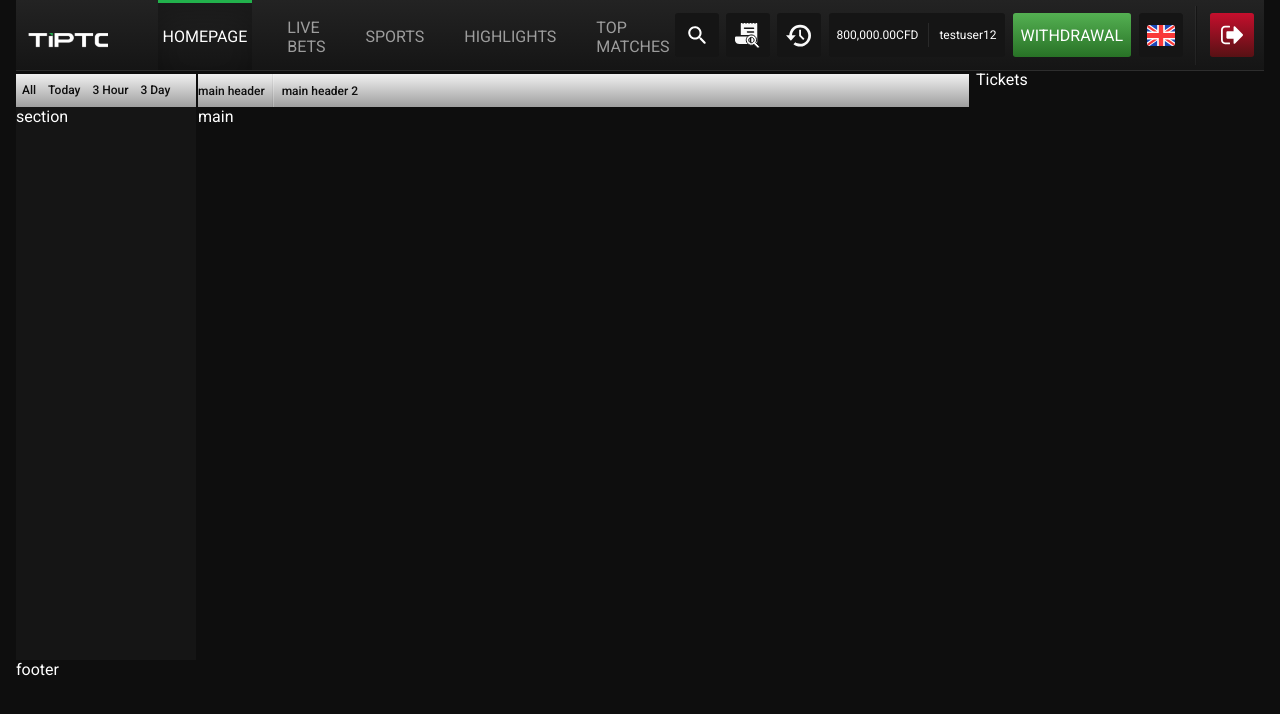
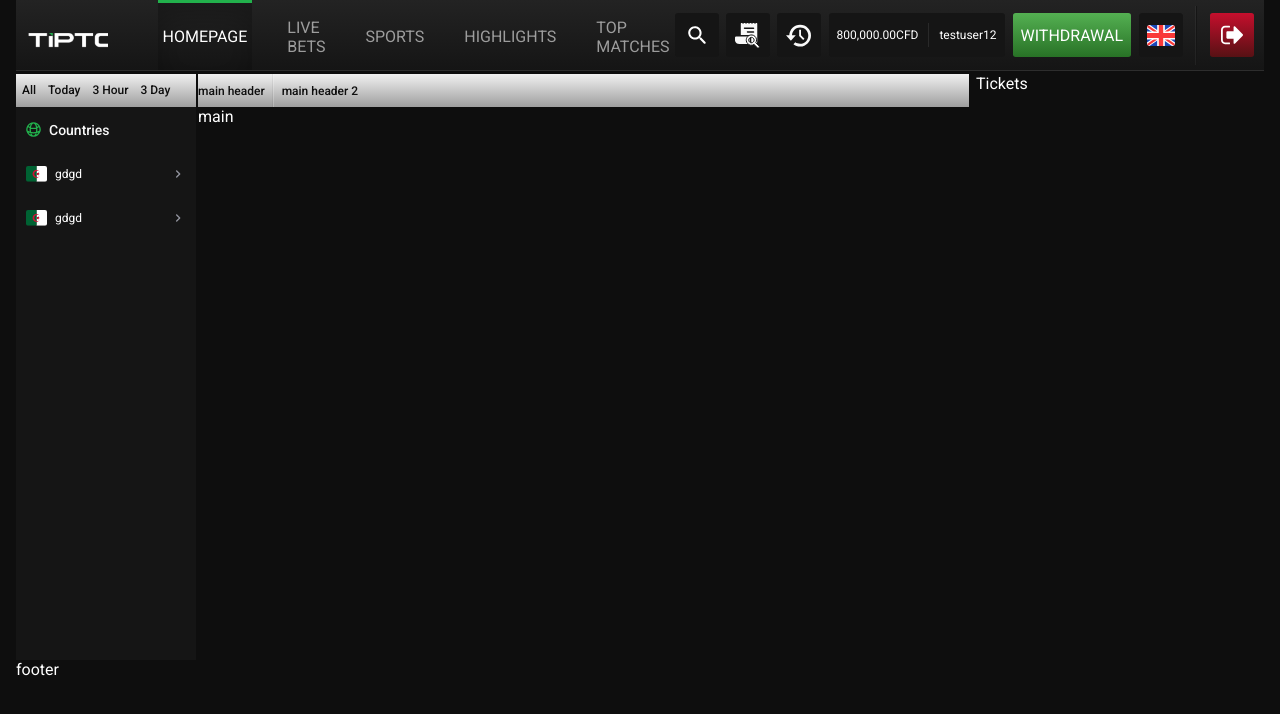
Before and after one commit to vetalmolotov/asncgrp-app, a React (Create React App) app: page / in a window 1280 px wide. Shown: the top 714 px of the page. Built offline with nearby package versions, Linux system fonts and the light colour scheme.

Commit message:
add basic component with country list on sidebar

```diff
--- a/src/assets/imgComponents/iconArrows.js
+++ b/src/assets/imgComponents/iconArrows.js
@@ -1,9 +1,9 @@
 import React from "react";
 
-const IconDropdownMenu = () => {
+const IconDropdownMenu = ({className}) => {
 
     return <>
-        <svg width="16" height="16" viewBox="0 0 16 16" fill="none" xmlns="http://www.w3.org/2000/svg">
+        <svg className={className} width="16" height="16" viewBox="0 0 16 16" fill="none" xmlns="http://www.w3.org/2000/svg">
             <g clip-path="url(#clip0_414_271)">
                 <path d="M5.41335 9.80668L8.00001 7.22001L10.5867 9.80668C10.8467 10.0667 11.2667 10.0667 11.5267 9.80668C11.7867 9.54668 11.7867 9.12668 11.5267 8.86668L8.46668 5.80668C8.20668 5.54668 7.78668 5.54668 7.52668 5.80668L4.46668 8.86668C4.20668 9.12668 4.20668 9.54668 4.46668 9.80668C4.72668 10.06 5.15335 10.0667 5.41335 9.80668Z" fill="white"/>
             </g>
@@ -13,17 +13,6 @@ const IconDropdownMenu = () => {
                 </clipPath>
             </defs>
         </svg>
-        <svg width="16" height="16" viewBox="0 0 16 16" fill="none" xmlns="http://www.w3.org/2000/svg">
-            <g clip-path="url(#clip0_414_271)">
-                <path d="M5.41335 9.80668L8.00001 7.22001L10.5867 9.80668C10.8467 10.0667 11.2667 10.0667 11.5267 9.80668C11.7867 9.54668 11.7867 9.12668 11.5267 8.86668L8.46668 5.80668C8.20668 5.54668 7.78668 5.54668 7.52668 5.80668L4.46668 8.86668C4.20668 9.12668 4.20668 9.54668 4.46668 9.80668C4.72668 10.06 5.15335 10.0667 5.41335 9.80668Z" fill="white"/>
-            </g>
-            <defs>
-                <clipPath id="clip0_414_271">
-                    <rect width="16" height="16" fill="white" transform="matrix(-1 0 0 -1 16 16)"/>
-                </clipPath>
-            </defs>
-        </svg>
-
     </>
 }
 
--- a/src/assets/imgComponents/iconsCommon.js
+++ b/src/assets/imgComponents/iconsCommon.js
@@ -1,12 +1,12 @@
 import React from "react";
 
-const IconCountries = () => {
+const IconTitleCountries = () => {
 
     return <>
-        <svg width="17" height="17" viewBox="0 0 17 17" fill="none" xmlns="http://www.w3.org/2000/svg">
-            <path d="M8.5 16C10.1625 15.9999 11.7779 15.4477 13.0925 14.43C14.4072 13.4124 15.3466 11.9869 15.7633 10.3775M8.5 16C6.8375 15.9999 5.22211 15.4477 3.90748 14.43C2.59284 13.4124 1.6534 11.9869 1.23667 10.3775M8.5 16C10.5708 16 12.25 12.6417 12.25 8.5C12.25 4.35833 10.5708 1 8.5 1M8.5 16C6.42917 16 4.75 12.6417 4.75 8.5C4.75 4.35833 6.42917 1 8.5 1M8.5 1C9.8302 0.999446 11.1366 1.3528 12.2852 2.0238C13.4337 2.69481 14.3831 3.65931 15.0358 4.81833M8.5 1C7.1698 0.999446 5.8634 1.3528 4.71484 2.0238C3.56628 2.69481 2.61692 3.65931 1.96417 4.81833M15.0358 4.81833C13.2214 6.38994 10.9004 7.25345 8.5 7.25C6.00167 7.25 3.71667 6.33333 1.96417 4.81833M15.0358 4.81833C15.6699 5.94166 16.002 7.21009 16 8.5C16 9.14833 15.9175 9.7775 15.7633 10.3775M15.7633 10.3775C13.541 11.6095 11.041 12.254 8.5 12.25C5.865 12.25 3.38917 11.5708 1.23667 10.3775M1.23667 10.3775C1.07896 9.76414 0.999439 9.13331 1 8.5C1 7.1625 1.35 5.90583 1.96417 4.81833" stroke="#22B14C" stroke-width="1.5" stroke-linecap="round" stroke-linejoin="round"/>
+        <svg viewBox="0 0 17 17" fill="none" xmlns="http://www.w3.org/2000/svg">
+            <path d="M8.5 16C10.1625 15.9999 11.7779 15.4477 13.0925 14.43C14.4072 13.4124 15.3466 11.9869 15.7633 10.3775M8.5 16C6.8375 15.9999 5.22211 15.4477 3.90748 14.43C2.59284 13.4124 1.6534 11.9869 1.23667 10.3775M8.5 16C10.5708 16 12.25 12.6417 12.25 8.5C12.25 4.35833 10.5708 1 8.5 1M8.5 16C6.42917 16 4.75 12.6417 4.75 8.5C4.75 4.35833 6.42917 1 8.5 1M8.5 1C9.8302 0.999446 11.1366 1.3528 12.2852 2.0238C13.4337 2.69481 14.3831 3.65931 15.0358 4.81833M8.5 1C7.1698 0.999446 5.8634 1.3528 4.71484 2.0238C3.56628 2.69481 2.61692 3.65931 1.96417 4.81833M15.0358 4.81833C13.2214 6.38994 10.9004 7.25345 8.5 7.25C6.00167 7.25 3.71667 6.33333 1.96417 4.81833M15.0358 4.81833C15.6699 5.94166 16.002 7.21009 16 8.5C16 9.14833 15.9175 9.7775 15.7633 10.3775M15.7633 10.3775C13.541 11.6095 11.041 12.254 8.5 12.25C5.865 12.25 3.38917 11.5708 1.23667 10.3775M1.23667 10.3775C1.07896 9.76414 0.999439 9.13331 1 8.5C1 7.1625 1.35 5.90583 1.96417 4.81833" stroke-width="1.5" stroke-linecap="round" stroke-linejoin="round"/>
         </svg>
     </>
 }
 
-export {IconCountries}
+export {IconTitleCountries}
--- a/src/assets/styles/tickets-aside.scss
+++ b/src/assets/styles/tickets-aside.scss
@@ -1,6 +1,6 @@
 .tickets-sidebar {
   width: 288px;
   height: 100%;
-  margin: 0 0 0 7px;
+  margin: 4px 0 0 7px;
   color: #fff;
 }
--- /dev/null
+++ b/src/components/CountryListItem/CountryItem.js
@@ -0,0 +1,40 @@
+import React, {useState} from "react";
+import './country-item.scss'
+import {FlagAlgeria} from "../../assets/imgComponents/saidebarFlags";
+import {IconDropdownMenu} from "../../assets/imgComponents/iconArrows";
+
+const CountryItem = () => {
+
+    const [setOpen, setToggle] = useState(false);
+    const handleToggleChange = () => {
+        setToggle(!setOpen);
+    };
+
+    return <>
+        <div className={`country-details ${setOpen ? 'opened' : ''}`}>
+            <h4
+                className="country-details-title"
+                onClick={handleToggleChange}
+            >
+                <FlagAlgeria />
+                <p>gdgd</p>
+                <IconDropdownMenu className={'arrow'} />
+            </h4>
+            {setOpen &&
+                <ul className="country-details-list">
+                    <li>
+                        <span>Ligue 1</span>
+                        <span>2</span>
+                    </li>
+                    <li>
+                        <span>Ligue 2</span>
+                        <span>14</span>
+                    </li>
+                </ul>
+            }
+
+        </div>
+    </>
+}
+
+export default CountryItem;
--- /dev/null
+++ b/src/components/CountryListItem/country-item.scss
@@ -0,0 +1,55 @@
+@import "src/assets/styles/mixins";
+
+.country-details {
+  padding: 4px 3px;
+  &.opened {
+    .country-details-title {
+      svg.arrow {
+        transform: rotate(0deg);
+        path {
+          fill: #fff;
+        }
+      }
+    }
+  }
+  &-title {
+    @include flex-v;
+    height: 36px;
+    padding: 0 7px;
+    cursor: pointer;
+    & + & {
+      margin-top: 5px;
+    }
+    svg:first-child {
+      margin: 0 8px 0 0;
+    }
+    p {
+      color: #FFFFFF;
+      font-size: 12px;
+      font-weight: 400;
+      margin-right: auto;
+    }
+    svg.arrow {
+      transform: rotate(90deg);
+      path {
+        fill: #91939D;
+      }
+    }
+  }
+  &-list {
+    display: flex;
+    flex-direction: column;
+    row-gap: 2px;
+    li {
+      @include flex-v;
+      justify-content: space-between;
+      height: 36px;
+      padding: 0 10px 0 7px;
+      color: #FFF;
+      font-size: 12px;
+      font-weight: 400;
+      border-radius: 2px 2px 0px 0px;
+      background: #1B1B1B;
+    }
+  }
+}
--- a/src/components/sections/ContentSidebar/ContentSidebar.js
+++ b/src/components/sections/ContentSidebar/ContentSidebar.js
@@ -1,7 +1,9 @@
 import React from "react";
 import HeaderContent from "../../HeaderContent/HeaderContent";
+import ButtonHeaderContent from "../../buttons/btnHeaderContent";
+import {IconTitleCountries} from "../../../assets/imgComponents/iconsCommon";
+import CountryItem from "../../CountryListItem/CountryItem";
 import './content-sidebar.scss'
-import ButtonHeaderContent from "../../buttons/btnHeaderContent";
 
 const ContentSidebar = () => {
 
@@ -28,6 +30,12 @@ const ContentSidebar = () => {
         }
     ]
 
+    const countryList = [
+        {
+            flag: true,
+        }
+    ]
+
     return <>
         <section className="app-content-sidebar content-sidebar">
             <HeaderContent>
@@ -41,7 +49,18 @@ const ContentSidebar = () => {
                     </ButtonHeaderContent>
                 ))}
             </HeaderContent>
-            <p>section</p>
+            <div className="content-sidebar-content">
+                {/*
+                    if there was more similar titles with icon on the left,
+                    like this one below,
+                    i'll create a separate component
+                */}
+                <h3 className="content-sidebar-title">
+                    <IconTitleCountries /><span>Countries</span>
+                </h3>
+                <CountryItem />
+                <CountryItem />
+            </div>
         </section>
     </>
 }
--- a/src/components/sections/ContentSidebar/content-sidebar.scss
+++ b/src/components/sections/ContentSidebar/content-sidebar.scss
@@ -1 +1,25 @@
-.content-sidebar {}
+@import "src/assets/styles/mixins";
+.content-sidebar {
+  &-content {
+    padding: 8px 0;
+  }
+  &-title {
+    @include flex-v;
+    height: 29px;
+    padding: 0 10px;
+    margin: 0 0 8px 0;
+    svg {
+      width: 15px;
+      height: 15px;
+      path {
+        stroke: #22B14C;
+      }
+    }
+    span {
+      font-size: 14px;
+      font-weight: 500;
+      color: #F9F9F9;
+      margin: 0 0 0 8px;
+    }
+  }
+}
```
